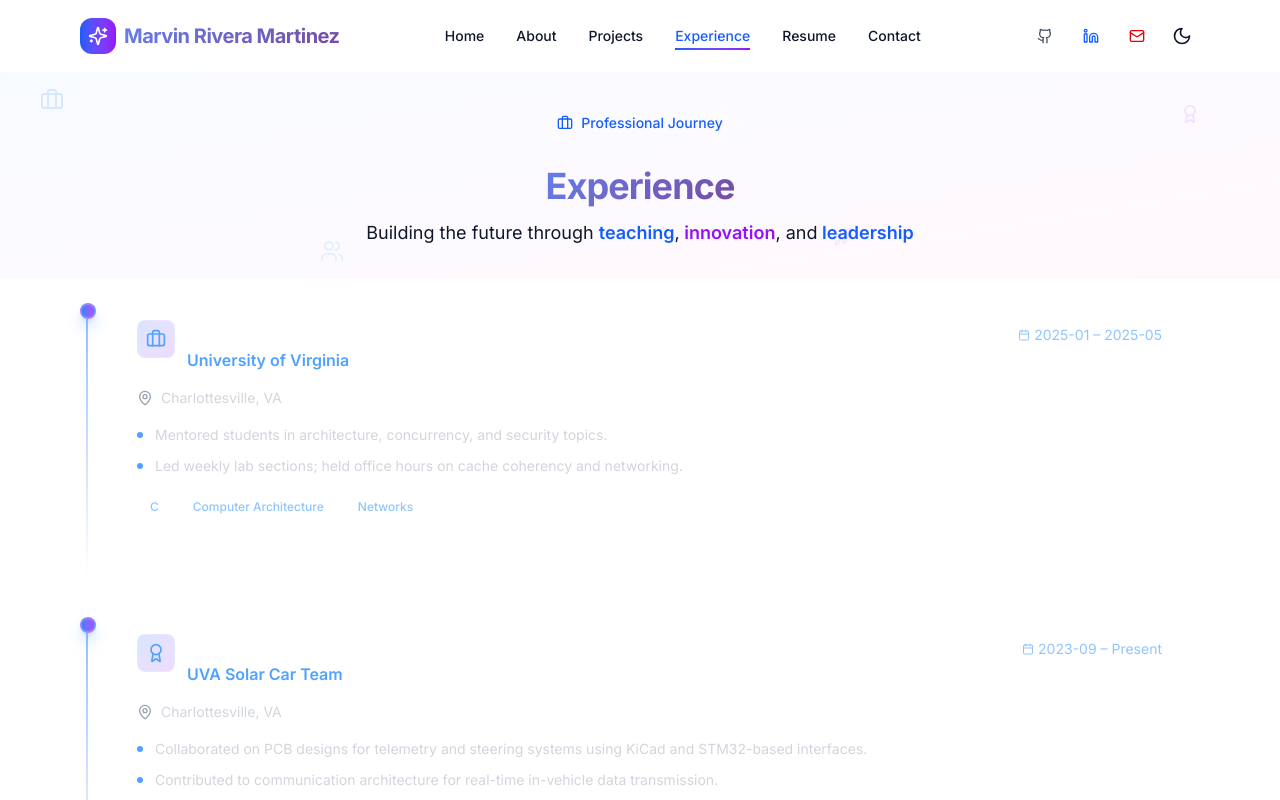
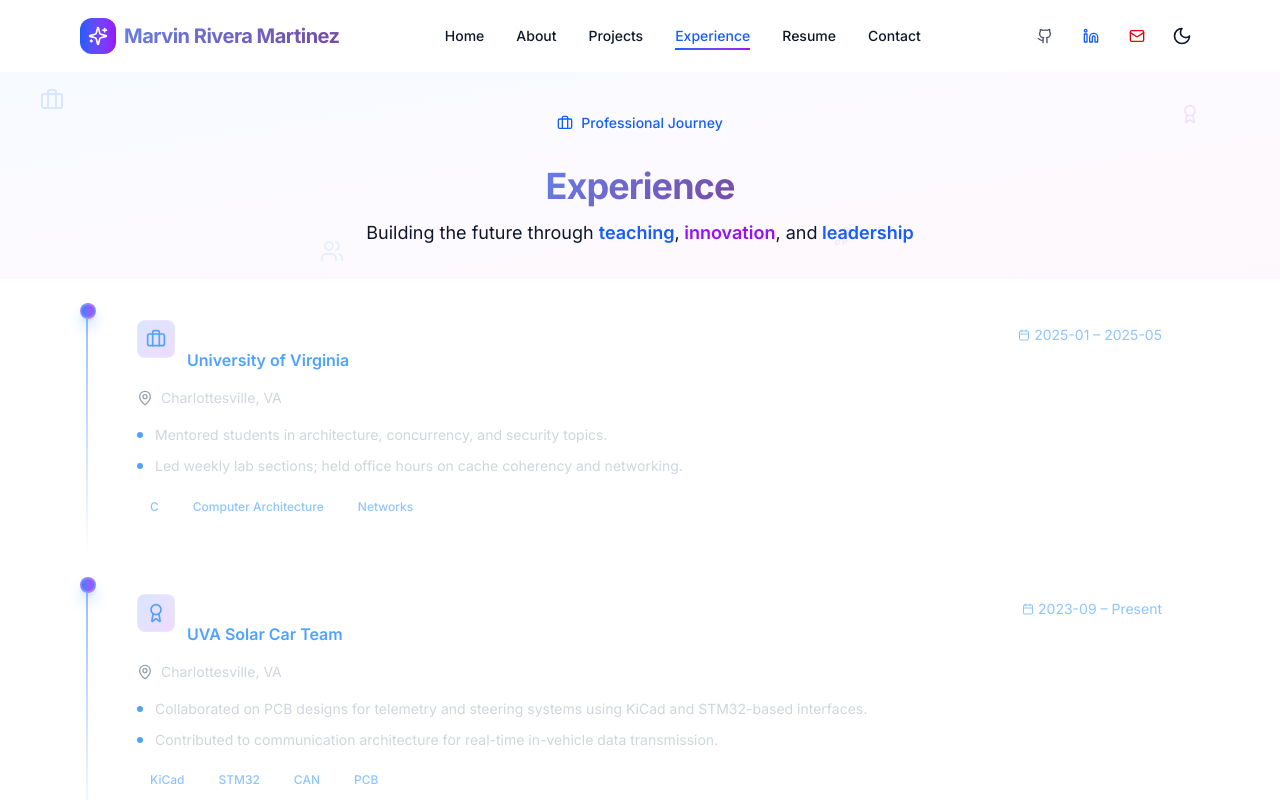
Before and after one commit to ariveram128/ariveram128.dev, a Next.js app: page /experience in a window 1280 px wide. Shown: the top 800 px of the page. Built offline with nearby package versions, Linux system fonts and the light colour scheme.

Commit message:
Reduce container spacing

```diff
--- a/src/app/experience/page.tsx
+++ b/src/app/experience/page.tsx
@@ -52,7 +52,7 @@
 
       {/* Experience Timeline */}
       <section className="max-w-6xl mx-auto px-4 py-4">
-        <div className="space-y-8">
+        <div className="space-y-4">
           {experiences.map((item, index) => (
             <div
               key={item.id}
--- a/src/components/ExperienceCard.tsx
+++ b/src/components/ExperienceCard.tsx
@@ -12,7 +12,7 @@
   const IconComponent = getCompanyIcon(item.company);
 
   return (
-    <article className="relative pl-8 pb-8 group">
+    <article className="relative pl-8 pb-2 group">
       {/* Timeline Dot with Glow */}
       <div className="absolute left-0 top-2 h-4 w-4 rounded-full bg-gradient-to-r from-blue-500 to-purple-500 shadow-lg shadow-blue-500/50 border-2 border-white/20 group-hover:shadow-blue-400/70 transition-all duration-300" />
 
```
